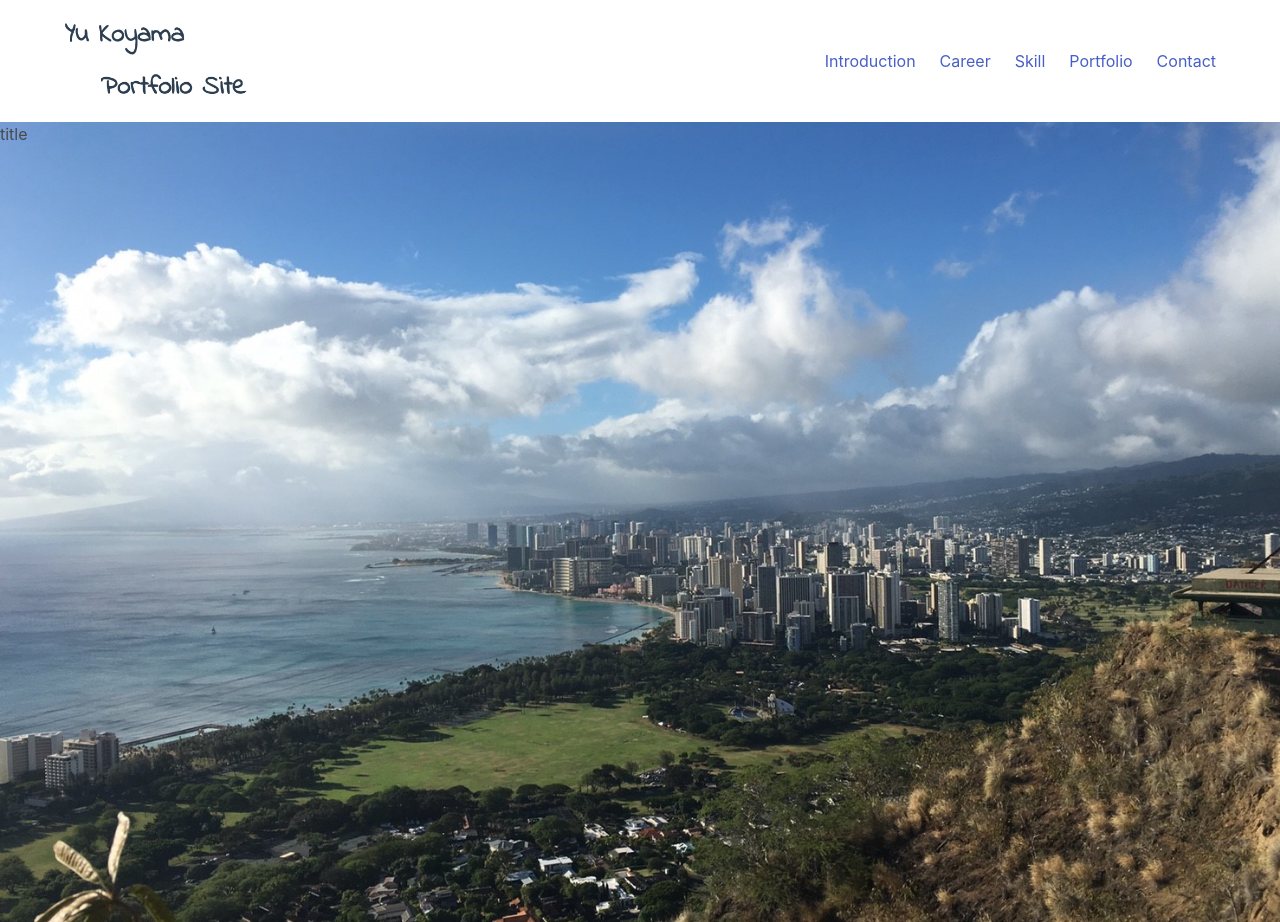
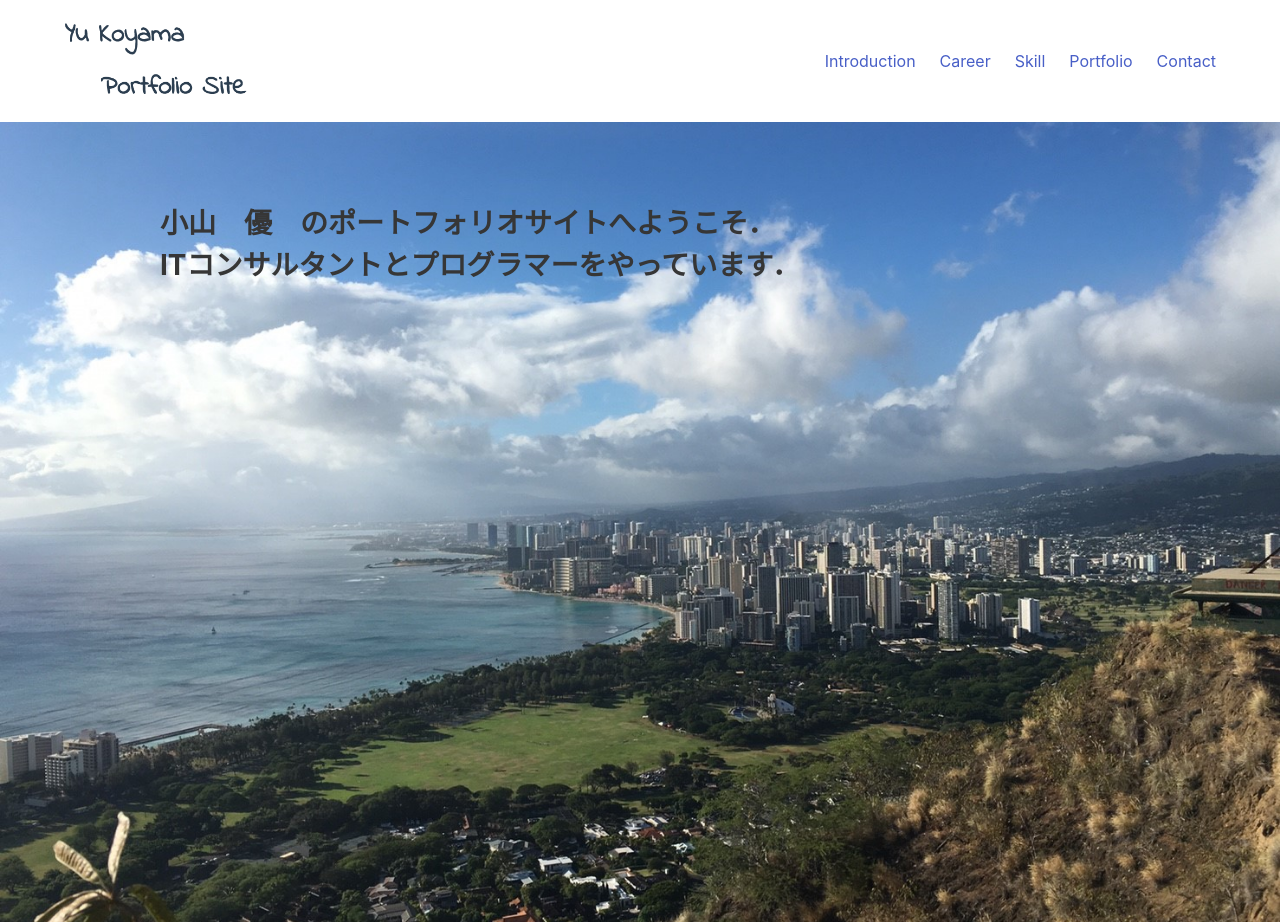
Before and after one commit to yu19921015/my_portfolio_2, a Vue app: page /introduction in a window 1280 px wide. Built offline with nearby package versions, Linux system fonts and the light colour scheme; what bulma-extensions would draw is missing.

Commit message:
Homeページの実装・Humburgerの修正

```diff
--- a/src/components/Collapse.vue
+++ b/src/components/Collapse.vue
@@ -1,6 +1,5 @@
 <template>
   <section>
-    <b-collapse>
       <button class="button is-info" @click="isClosed=!isClosed">
         {{name}}
       </button>
@@ -9,7 +8,6 @@
           <p v-html="item"></p>
         </div>
       </div>
-    </b-collapse>
   </section>
 </template>
 
--- a/src/components/Navigation.vue
+++ b/src/components/Navigation.vue
@@ -15,28 +15,28 @@
 
       <div id="navMenuMore" class="navbar-menu" :class="{'is-active': showNav}">
         <div class="navbar-end">
-          <a class="navbar-item">
+          <a class="navbar-item" @click="showNav=!showNav">
             <router-link to="/introduction">
               Introduction
             </router-link>
           </a>
-          <a class="navbar-item">
+          <a class="navbar-item" @click="showNav=!showNav">
             <router-link to="/career">
               <!--<span class="has-text-primary">Career</span>-->
               Career
             </router-link>
           </a>
-          <a class="navbar-item">
+          <a class="navbar-item" @click="showNav=!showNav">
             <router-link to="/skill">
               Skill
             </router-link>
           </a>
-          <a class="navbar-item">
+          <a class="navbar-item" @click="showNav=!showNav">
             <router-link to="/portfolio">
               Portfolio
             </router-link>
           </a>
-          <a class="navbar-item">
+          <a class="navbar-item" @click="showNav=!showNav">
             <router-link to="/contact">
               Contact
             </router-link>
--- a/src/views/Home.vue
+++ b/src/views/Home.vue
@@ -1,7 +1,10 @@
 <template>
   <div class="home">
     <div class="hero img-hero is-fullheight">
-      <div class="">title</div>
+      <strong class="home-intro">
+        小山　優　のポートフォリオサイトへようこそ．<br>
+        ITコンサルタントとプログラマーをやっています．
+      </strong>
     </div>
   </div>
 </template>
@@ -19,6 +22,13 @@ export default {
       background: url(../assets/home.jpg) no-repeat center center;
       background-size: cover;
     }
+
+    .home-intro {
+      margin-top: 5rem;
+      margin-left: 10rem;
+      margin-right: 10rem;
+      font-size: 1.75rem;
+    }
   }
 
   @media (max-width: 768px) {
@@ -26,5 +36,12 @@ export default {
       background: url(../assets/mobile-home.jpg) no-repeat center center;
       background-size: cover;
     }
+
+    .home-intro {
+      margin-top: 3rem;
+      margin-left: 3rem;
+      margin-right: 3rem;
+      font-size: 1.25rem;
+    }
   }
 </style>
```
